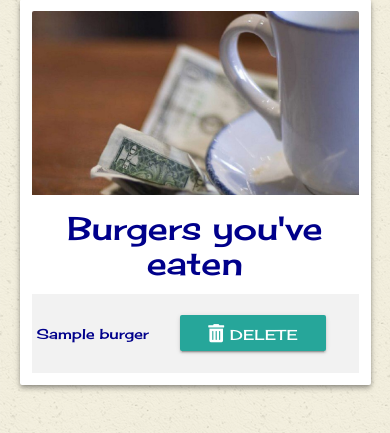
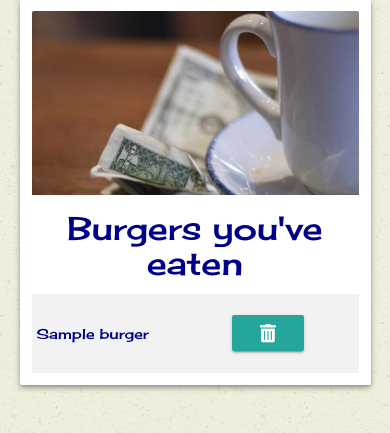
Before and after one commit to five0ffour/burger, a Node server app: template views/index.handlebars in a window 390 px wide. Shown: the part 1053-1486 px from the top of the page. Run offline with Node 20, Linux system fonts and the light colour scheme; the template is opened without the code that fills it: most values are stand-ins (such as "Sample title", 1, 10 or a date in 2020); some libraries are stand-ins or nearby versions.

Commit message:
tweaking buttons for small screens

```diff
--- a/views/index.handlebars
+++ b/views/index.handlebars
@@ -11,7 +11,7 @@
             <div class="col s12 m12 l12">
                 <div class="card horizontal z-depth-2">
                     <div class="card-image">
-                        <img src="assets/images/Wimpys.png">
+                        <img class="responsive-img" src="assets/images/Wimpys.png">
                     </div>
                     <div class="card-content valign-wrapper center-align">
                         <form class="burgerform">
@@ -41,9 +41,8 @@
                                 <p>{{this.burger_name}}</p>
                             </td>
                             <td><button class="eat-btn btn waves-effect waves-light" data-id={{this.id}}><i class="fas fa-utensils"></i>
-                                    Devour It!</button></td>
-                            <td><button class="delete-btn btn waves-effect waves-light" data-id={{this.id}}><i class="fas fa-trash-alt"></i>
-                                    Reject</button></td>
+                                    Eat!</button></td>
+                            <td><button class="delete-btn btn waves-effect waves-light" data-id={{this.id}}><i class="fas fa-trash-alt"></i></button></td>
                         </tr>
                         {{/unless}}
                         {{/each}}
@@ -65,8 +64,7 @@
                             <td>
                                 <p>{{this.burger_name}}</p>
                             </td>
-                            <td><button class="delete-btn btn waves-effect waves-light" data-id={{this.id}}><i class="fas fa-trash-alt"></i>
-                                    Delete</button></td>
+                            <td><button class="delete-btn btn waves-effect waves-light" data-id={{this.id}}><i class="fas fa-trash-alt"></i></button></td>
                         </tr>
                         {{/if}}
                         {{/each}}
```
